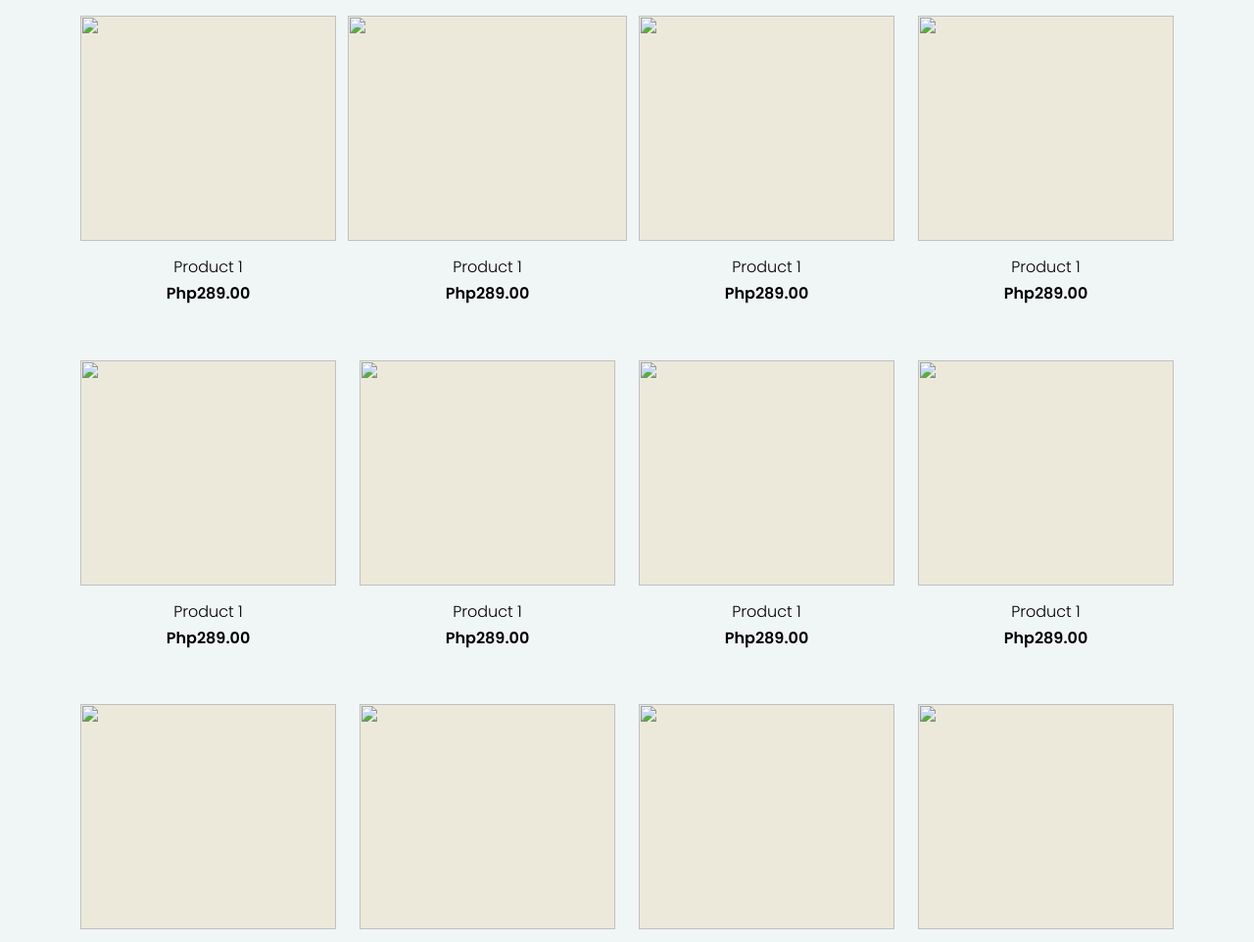
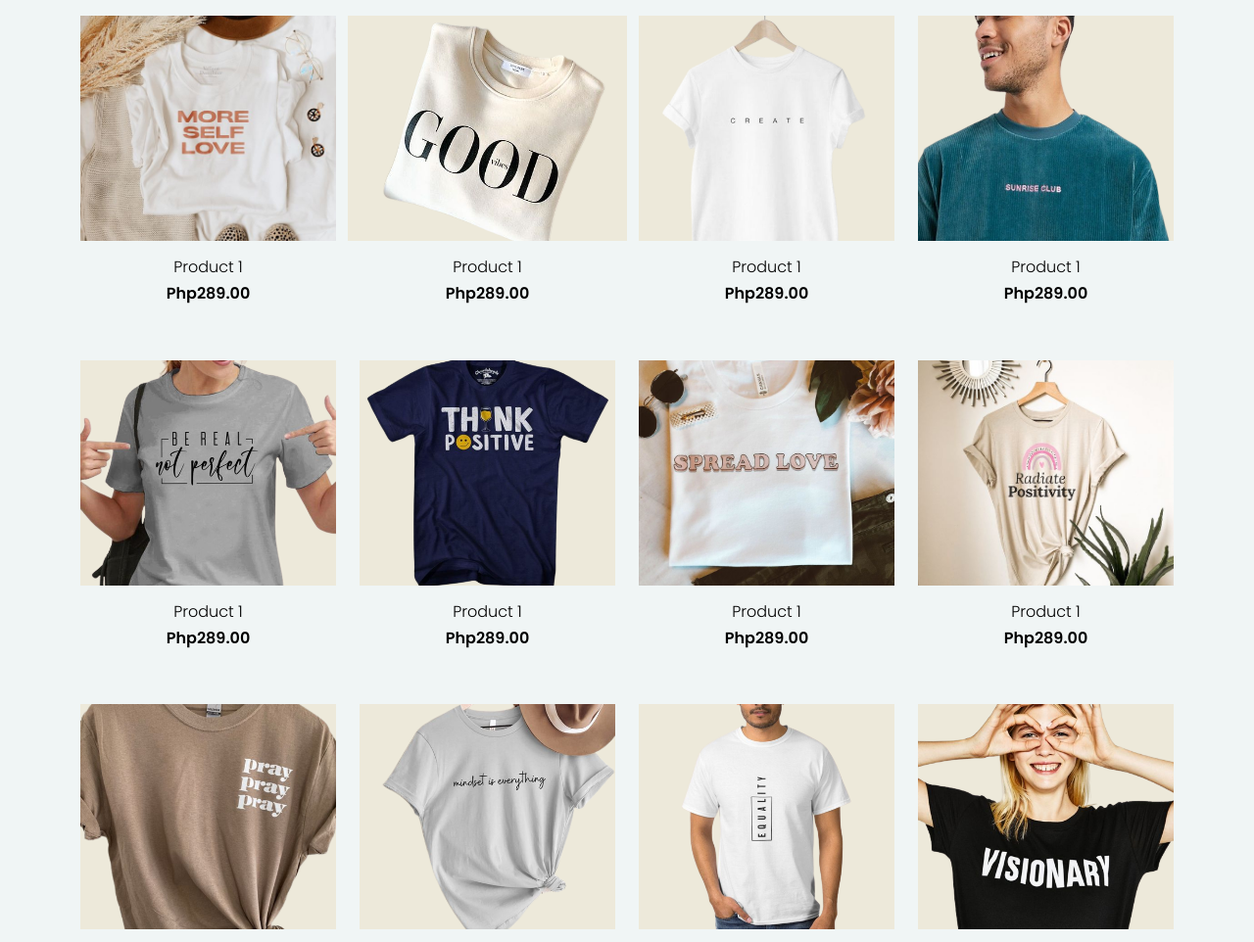
Before and after one commit to eun101/eun101.github.io, a plain HTML site: page shop.html in a window 1280 px wide. Shown: the part 321-1283 px from the top of the page at 98% size. Drawn offline with nearby package versions, Linux system fonts and the light colour scheme; a web font is replaced by a local one.

Commit message:
Update shop images.html

```diff
--- a/shop.html
+++ b/shop.html
@@ -111,7 +111,7 @@
                     <div class="col">
                         <div class="product-top">
                             <figure class="textover">
-                            <img src="images/Shop11.jpg">
+                            <img src="images/Shop/11.jpg">
                             <figcaption><a href="#">ADD TO BAG</a></figcaption>
                             </figure>
                         </div>
@@ -123,7 +123,7 @@
                     <div class="col p-0">
                         <div class="product-top">
                             <figure class="textover">
-                            <img src="images/Shop3.png">
+                            <img src="images/Shop/3.png">
                             <figcaption><a href="#">ADD TO BAG</a></figcaption>
                             </figure>
                         </div>
@@ -135,7 +135,7 @@
                     <div class="col">
                         <div class="product-top">
                             <figure class="textover">
-                            <img src="images/Shop6.png">
+                            <img src="images/Shop/6.png">
                             <figcaption><a href="#">ADD TO BAG</a></figcaption>
                             </figure>
                         </div>
@@ -147,7 +147,7 @@
                     <div class="col">
                         <div class="product-top">
                             <figure class="textover">
-                            <img src="images/Shop20.png">
+                            <img src="images/Shop/20.png">
                             <figcaption><a href="#">ADD TO BAG</a></figcaption>
                             </figure>
                         </div>
@@ -160,7 +160,7 @@
                     <div class="col">
                         <div class="product-top">
                             <figure class="textover">
-                            <img src="images/Shop12.png">
+                            <img src="images/Shop/12.png">
                             <figcaption><a href="#">ADD TO BAG</a></figcaption>
                             </figure>
                         </div>
@@ -172,7 +172,7 @@
                     <div class="col">
                         <div class="product-top">
                             <figure class="textover">
-                            <img src="images/Shop5.png">
+                            <img src="images/Shop/5.png">
                             <figcaption><a href="#">ADD TO BAG</a></figcaption>
                             </figure>
                         </div>
@@ -184,7 +184,7 @@
                     <div class="col">
                         <div class="product-top">
                             <figure class="textover">
-                            <img src="images/Shop9.jpg">
+                            <img src="images/Shop/9.jpg">
                             <figcaption><a href="#">ADD TO BAG</a></figcaption>
                             </figure>
                         </div>
@@ -196,7 +196,7 @@
                     <div class="col">
                         <div class="product-top">
                             <figure class="textover">
-                            <img src="images/Shop17.jpg">
+                            <img src="images/Shop/17.jpg">
                             <figcaption><a href="#">ADD TO BAG</a></figcaption>
                             </figure>
                         </div>
@@ -208,7 +208,7 @@
                     <div class="col">
                         <div class="product-top">
                             <figure class="textover">
-                            <img src="images/Shop7.png">
+                            <img src="images/Shop/7.png">
                             <figcaption><a href="#">ADD TO BAG</a></figcaption>
                             </figure>
                         </div>
@@ -220,7 +220,7 @@
                     <div class="col">
                         <div class="product-top">
                             <figure class="textover">
-                            <img src="images/Shop10.png">
+                            <img src="images/Shop/10.png">
                             <figcaption><a href="#">ADD TO BAG</a></figcaption>
                             </figure>
                         </div>
@@ -232,7 +232,7 @@
                     <div class="col">
                         <div class="product-top">
                             <figure class="textover">
-                            <img src="images/Shop15.png">
+                            <img src="images/Shop/15.png">
                             <figcaption><a href="#">ADD TO BAG</a></figcaption>
                             </figure>
                         </div>
@@ -244,7 +244,7 @@
                     <div class="col">
                         <div class="product-top">
                             <figure class="textover">
-                            <img src="images/Shop8.png">
+                            <img src="images/Shop/8.png">
                             <figcaption><a href="#">ADD TO BAG</a></figcaption>
                             </figure>
                         </div>
@@ -257,7 +257,7 @@
                     <div class="col">
                         <div class="product-top">
                             <figure class="textover">
-                            <img src="images/Shop13.png">
+                            <img src="images/Shop/13.png">
                             <figcaption><a href="#">ADD TO BAG</a></figcaption>
                             </figure>
                         </div>
@@ -269,7 +269,7 @@
                     <div class="col">
                         <div class="product-top">
                             <figure class="textover">
-                            <img src="images/Shop14.png">
+                            <img src="images/Shop/14.png">
                             <figcaption><a href="#">ADD TO BAG</a></figcaption>
                             </figure>
                         </div>
@@ -281,7 +281,7 @@
                     <div class="col">
                         <div class="product-top">
                             <figure class="textover">
-                            <img src="images/Shop2.png">
+                            <img src="images/Shop/2.png">
                             <figcaption><a href="#">ADD TO BAG</a></figcaption>
                             </figure>
                         </div>
@@ -293,7 +293,7 @@
                     <div class="col">
                         <div class="product-top">
                             <figure class="textover">
-                            <img src="images/Shop16.png">
+                            <img src="images/Shop/16.png">
                             <figcaption><a href="#">ADD TO BAG</a></figcaption>
                             </figure>
                         </div>
```
